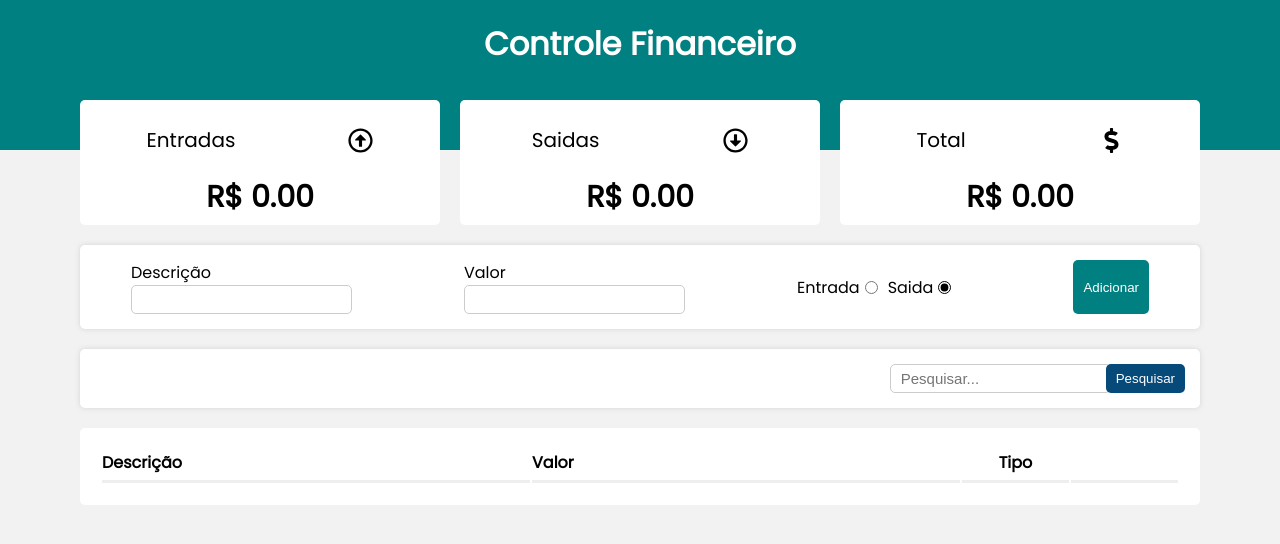
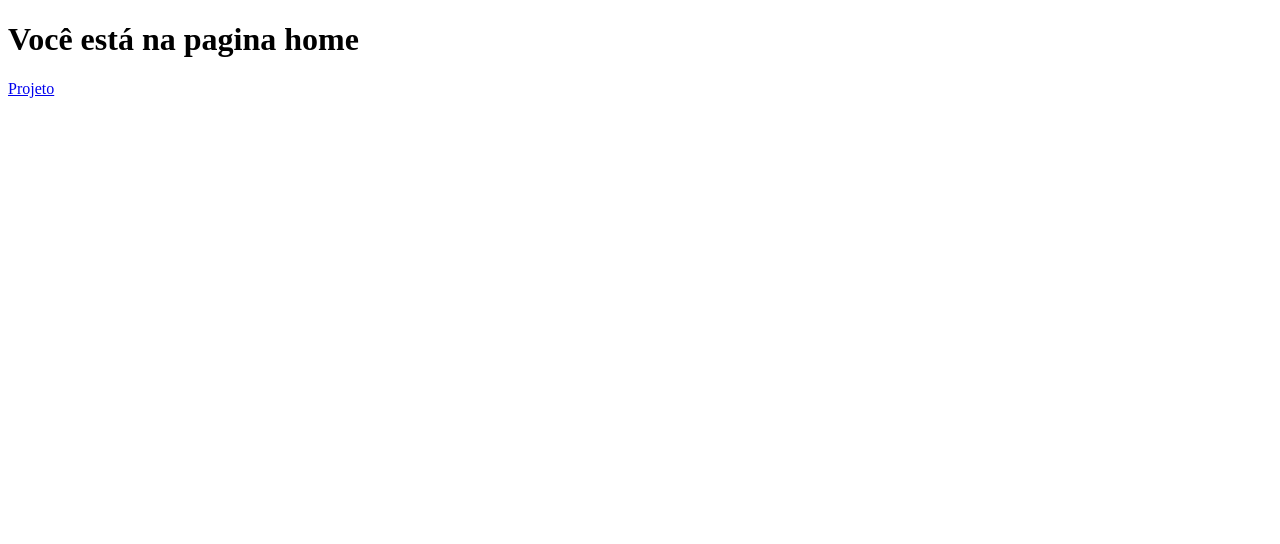
Before and after one commit to lucascsmenezes/app-controle-financeiro, a React (Create React App) app: page / in a window 1280 px wide. Shown: the top 544 px of the page. Built offline with nearby package versions, Linux system fonts and the light colour scheme.

Commit message:
Implatação da rota e alguns ajustes no função de pesquisa

```diff
--- a/package.json
+++ b/package.json
@@ -11,6 +11,7 @@
     "react": "^18.2.0",
     "react-dom": "^18.2.0",
     "react-icons": "^4.6.0",
+    "react-router-dom": "^6.4.3",
     "react-scripts": "5.0.1",
     "styled-components": "^5.3.6",
     "web-vitals": "^2.1.4"
--- a/src/App.js
+++ b/src/App.js
@@ -1,61 +1,17 @@
-import React, {useState, useEffect} from "react";
-import Header from "./components/Header";
-import GlobalStyle from "./styles/global";
-import Resume from "./components/Resume";
-import Form from "./components/Form";
+import React from "react";
+import { BrowserRouter as Router, Routes, Route} from 'react-router-dom';
+import Home from "./pages/Home";
+import Projeto from "./pages/Projetos";
 
 const App = () => {
-    const data = localStorage.getItem("transactions");
-
-    const [transactionsList, setTransactionsList] = useState(
-        data ? JSON.parse(data) : []
-    );
-
-    const [income, setIncome] = useState(0);
-    const [expense, setExpense] = useState(0);
-    const [total, setTotal] = useState(0);
-
-    useEffect(()=>{
-        const amountExpense = transactionsList
-        .filter((item) => item.expense)
-        .map((transaction) => Number(transaction.amount));
-
-        const amountIncome = transactionsList
-        .filter((item) => !item.expense)
-        .map((transaction) => Number(transaction.amount));
-
-        const expense = amountExpense.reduce((acc, cur) => acc + cur, 0).toFixed(2);
-        const income = amountIncome.reduce((acc, cur) => acc + cur, 0).toFixed(2);
-
-        const total = Math.abs(income - expense).toFixed(2);
-
-        setIncome(`R$ ${income}`);
-        setExpense(`R$ ${expense}`);
-        setTotal(`${Number(income) < Number(expense) ? "-" : ""}R$ ${total}`);
-
-    },[transactionsList]);
-
-    const handleAdd = (transaction) => {
-        const newArrayTransactions = [...transactionsList, transaction];
-        setTransactionsList(newArrayTransactions);
-
-        localStorage.setItem("transaction", JSON.stringify(newArrayTransactions));
-    }
-
     return (
         <>
-            <Header />
-            <Resume
-                income={income}
-                expense={expense}
-                total={total}
-            />
-            <Form
-                handleAdd={handleAdd}
-                transactionsList={transactionsList}
-                setTransactionsList={setTransactionsList}
-            />
-            <GlobalStyle />
+        <Router>
+            <Routes>
+                <Route path="/" element={<Home />}/>
+                <Route path="/projeto" element={<Projeto />}/>
+            </Routes>
+        </Router>
         </>
     );
 }
--- a/src/components/Form/index.js
+++ b/src/components/Form/index.js
@@ -5,9 +5,24 @@ import * as C from "./styles";
 
 const Form = ({handleAdd, transactionsList, setTransactionsList}) => {
 
+  const newData = new Date();
+
   const [desc, setDesc] = useState("");
   const [amount, setAmount] = useState("");
+  const [inputSearch, setSearch] = useState("");
   const [isExpense, setExpense] = useState(false);
+  const currentDate =
+    newData.getDay() +
+    "/" +
+    newData.getMonth() +
+    "/" +
+    newData.getFullYear() +
+    " " +
+    "-" +
+    " " +
+    newData.getHours() +
+    ":" +
+    newData.getMinutes();
 
   const generateID = () => Math.round(Math.random() * 1000);
 
@@ -22,10 +37,11 @@ const Form = ({handleAdd, transactionsList, setTransactionsList}) => {
     }
 
     const transaction = {
-      id: generateID(),
+      id: generateID,
       desc: desc,
       amount: amount,
       expense: isExpense,
+      date: currentDate
     }
 
     handleAdd(transaction);
@@ -33,15 +49,18 @@ const Form = ({handleAdd, transactionsList, setTransactionsList}) => {
     setDesc("");
     setAmount("");
   }
+  var json = localStorage.getItem('transaction');
+  const jsonParse = JSON.parse(json);
+  const verification = jsonParse.desc === inputSearch ? console.log(jsonParse.desc) : false;
 
-  const [search, setSearch] = useState("");
-  const handleSearch = () => {
-    if(!search){
-      alert("Informe a descrição");
-      return;
+  const handleFilter = () => {
+    if(localStorage.getItem('transaction') !== null){
+      setTransactionsList(verification);
+    }else{
+      alert('Não há dados no banco de dados');
     }
+  }
 
-  }
   return(
     <>
       <C.Container>
@@ -86,17 +105,16 @@ const Form = ({handleAdd, transactionsList, setTransactionsList}) => {
       <C.ContainerSearch>
           <C.InputContentSearch>
             <C.Input
-            value={search}
+            value={inputSearch}
             placeholder='Pesquisar...'
             onChange={(e) => setSearch(e.target.value)}
           />
           </C.InputContentSearch>
-          <C.ButtonSearch onClick={handleSearch}>Pesquisar</C.ButtonSearch>
+          <C.ButtonSearch onClick={handleFilter}>Pesquisar</C.ButtonSearch>
       </C.ContainerSearch>
 
-      <Grid itens={transactionsList} setItens={setTransactionsList} />
+      <Grid itens={transactionsList} setItens={setTransactionsList}/>
     </>
-    );
+  );
 };
-
 export default Form;
--- a/src/components/Grid/index.js
+++ b/src/components/Grid/index.js
@@ -15,7 +15,8 @@ const Grid = ({itens, setItens}) => {
     <C.Table>
       <C.Thead>
         <C.Tr>
-          <C.Th width={40}>Descrição</C.Th>
+          <C.Th width={20} id="data">Data / Horário</C.Th>
+          <C.Th width={20}>Descrição</C.Th>
           <C.Th width={40}>Valor</C.Th>
           <C.Th width={10} alignCenter>Tipo</C.Th>
           <C.Th width={10} alignCenter></C.Th>
--- a/src/components/GridItem/index.js
+++ b/src/components/GridItem/index.js
@@ -10,14 +10,11 @@ import {
 const GridItem = ({item, onDelete}) => {
   return(
     <C.Tr>
+      <C.Td>{item.date}</C.Td>
       <C.Td>{item.desc}</C.Td>
       <C.Td>{item.amount}</C.Td>
       <C.Td alignCenter>
-        {item.expense ? (
-          <FaArrowAltCircleDown color="red" />
-        ) : (
-          <FaArrowAltCircleUp color="green" />
-        )}
+        {item.expense ? ( <FaArrowAltCircleDown color="red" />) : ( <FaArrowAltCircleUp color="green" /> )}
       </C.Td>
       <C.Td alignCenter>
         <FaTrash onClick={()=> onDelete(item.id)}/>
--- a/src/components/Header/index.js
+++ b/src/components/Header/index.js
@@ -6,7 +6,8 @@ const Header = () => {
   return(
     <C.Container>
       <C.Header>
-        <C.title>Controle Financeiro</C.title>
+        <C.Title>Controle Financeiro</C.Title>
+        <C.Link href="/"> Home </C.Link>
       </C.Header>
     </C.Container>
     );
--- a/src/components/Header/styles.js
+++ b/src/components/Header/styles.js
@@ -11,7 +11,19 @@ export const Header = styled.h1`
 
 `;
 
-export const title = styled.div`
+export const Title = styled.div`
+    display: inline-flex;
+    padding: 20px;
     padding-top: 20px;
     color: #fff;
 `;
+
+export const Link = styled.a`
+    color: white;
+    font-size: 20px;
+    text-decoration: none;
+
+    &:hover{
+        color: black;
+    }
+`;
--- /dev/null
+++ b/src/pages/Home/index.js
@@ -0,0 +1,12 @@
+import React from "react";
+
+const Home = () => {
+  return (
+    <div>
+      <h1>Você está na pagina home</h1>
+      <a href="/projeto">Projeto</a>
+    </div>
+  )
+}
+
+export default Home
--- /dev/null
+++ b/src/pages/Projetos/index.js
@@ -0,0 +1,63 @@
+import {React, useState, useEffect} from "react";
+import Header from "../../components/Header";
+import Resume from "../../components/Resume";
+import Form from "../../components/Form";
+import GlobalStyle from "../../styles/global";
+
+const Projeto = () => {
+  const data = localStorage.getItem("transactions");
+
+  const [transactionsList, setTransactionsList] = useState(
+      data ? JSON.parse(data) : []
+  );
+
+  const [income, setIncome] = useState(0);
+  const [expense, setExpense] = useState(0);
+  const [total, setTotal] = useState(0);
+
+  useEffect(()=>{
+      const amountExpense = transactionsList
+      .filter((item) => item.expense)
+      .map((transaction) => Number(transaction.amount));
+
+      const amountIncome = transactionsList
+      .filter((item) => !item.expense)
+      .map((transaction) => Number(transaction.amount));
+
+      const expense = amountExpense.reduce((acc, cur) => acc + cur, 0).toFixed(2);
+      const income = amountIncome.reduce((acc, cur) => acc + cur, 0).toFixed(2);
+
+      const total = Math.abs(income - expense).toFixed(2);
+
+      setIncome(`R$ ${income}`);
+      setExpense(`R$ ${expense}`);
+      setTotal(`${Number(income) < Number(expense) ? "-" : ""}R$ ${total}`);
+
+  },[transactionsList]);
+
+  const handleAdd = (transaction) => {
+      const newArrayTransactions = [...transactionsList, transaction];
+      setTransactionsList(newArrayTransactions);
+
+      localStorage.setItem("transaction", JSON.stringify(newArrayTransactions));
+  }
+  return (
+    <>
+      <Header />
+      <Resume
+          income={income}
+          expense={expense}
+          total={total}
+      />
+      <Form
+          handleAdd={handleAdd}
+          transactionsList={transactionsList}
+          setTransactionsList={setTransactionsList}
+      />
+      <GlobalStyle />
+    </>
+
+  )
+}
+
+export default Projeto;
```
Also changed, not shown: 1 other file (tests, documents, lock files or other folders).
